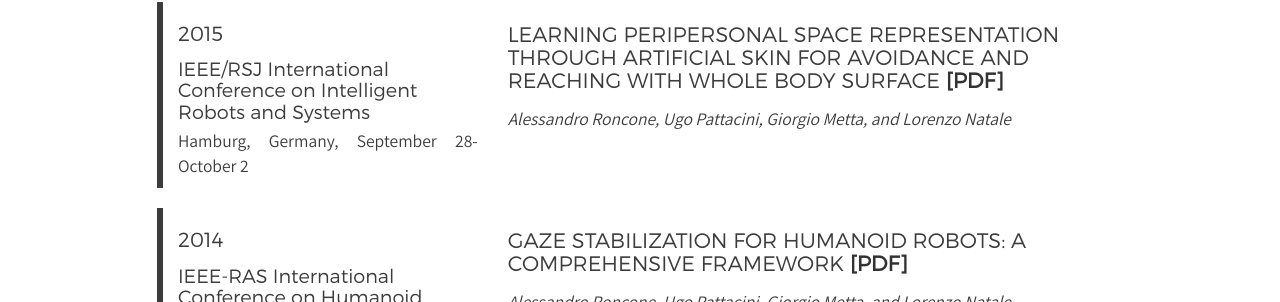
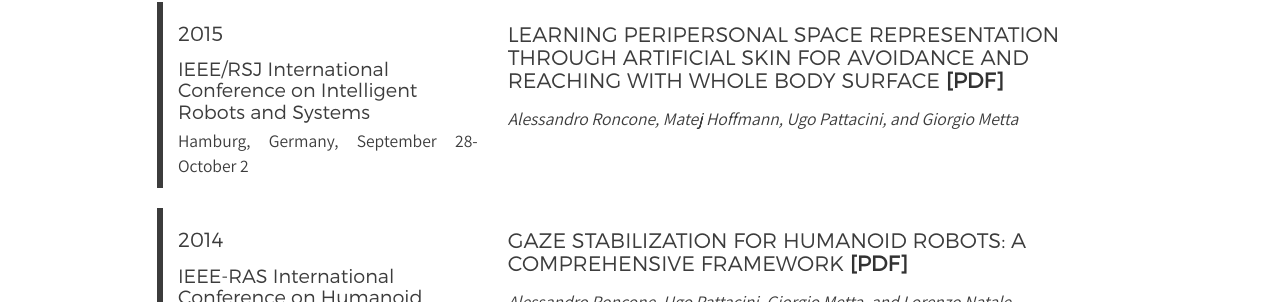
Before and after one commit to alecive/alecive.github.io, a Jekyll site: the page built from _posts/cv/2016-10-13-CV-AlessandroRoncone.md, in a window 1280 px wide and 900 px high, scrolled down 4378 px. Shown: the part 153-455 px from the top of the window. Built offline with Jekyll 4.4.1, drawn with Linux system fonts in a browser that asks for light colours; nearby versions of some CDN libraries; some web fonts are replaced.

Commit message:
Fixed authors of iros pps paper in CV

```diff
--- a/_posts/cv/2016-10-13-CV-AlessandroRoncone.md
+++ b/_posts/cv/2016-10-13-CV-AlessandroRoncone.md
@@ -179,7 +179,7 @@ publications:
    pdf: "[Roncone et al. 2016] A Cartesian 6-DoF Gaze Controller for Humanoid Robots.pdf"
    description:
  - title: "Learning peripersonal space representation through artificial skin for avoidance and reaching with whole body surface"
-   authors: Alessandro Roncone, Ugo Pattacini, Giorgio Metta, and Lorenzo Natale
+   authors: Alessandro Roncone, Matej Hoffmann, Ugo Pattacini, and Giorgio Metta
    year: 2015
    venue: IEEE/RSJ International Conference on Intelligent Robots and Systems
    where: Hamburg, Germany, September 28-October 2
```
